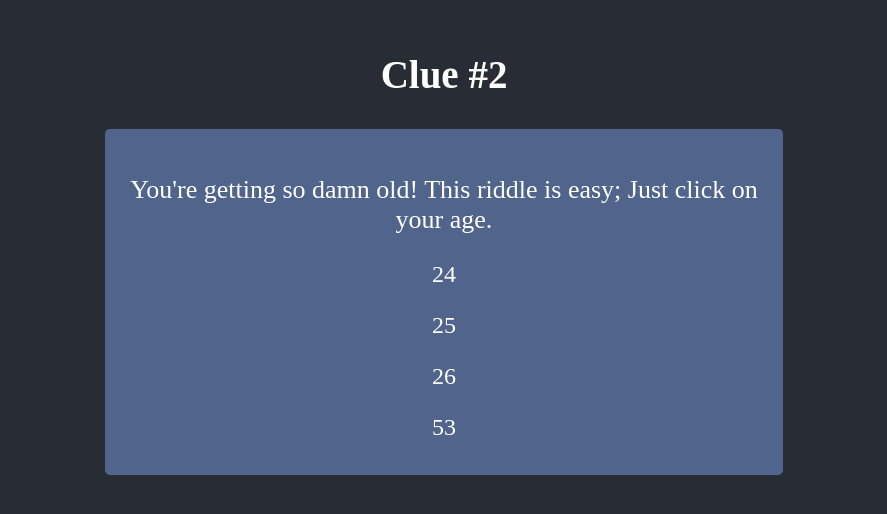
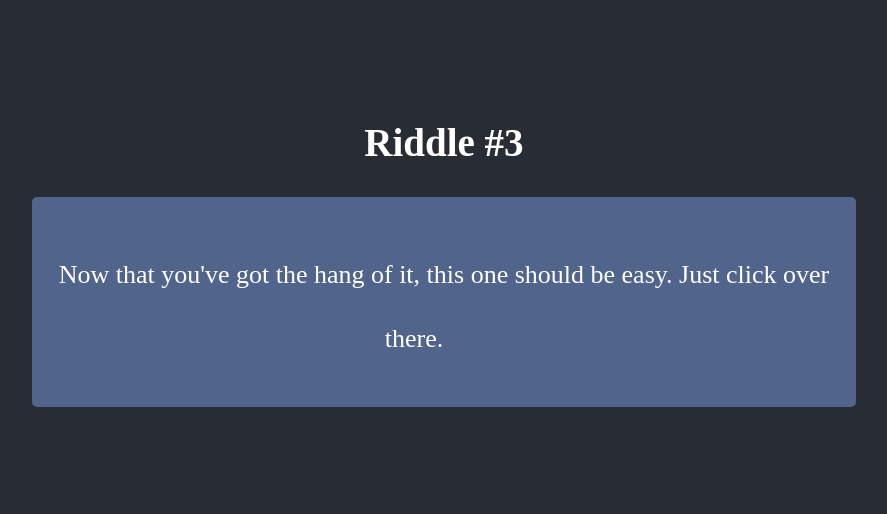
Before and after one commit to MorganHuegel/birthday-riddles, a React (Create React App) app: page / in a window 1280 px wide. Shown: the part 140-654 px from the top of the page, without its empty margins (196-1083 px from the left). Built offline with nearby package versions, Linux system fonts and the light colour scheme.

Commit message:
added riddle three

```diff
--- a/src/App.js
+++ b/src/App.js
@@ -14,7 +14,7 @@ class App extends Component {
   constructor(props){
     super(props);
     this.state = {
-      pageNum: 2,
+      pageNum: 3,
       correctScreen: false,
       correctMsg: ''
     }
@@ -50,7 +50,7 @@ class App extends Component {
         mainComponent = <RiddleTwo toggleCorrectScreen={this.toggleCorrectScreen}/>
         break;
       case(3):
-        mainComponent = <RiddleThree />
+        mainComponent = <RiddleThree toggleCorrectScreen={this.toggleCorrectScreen}/>
         break;
       case(4):
         mainComponent = <RiddleFour />
--- a/src/components/RiddleOne.js
+++ b/src/components/RiddleOne.js
@@ -76,7 +76,7 @@ export class RiddleOne extends React.Component {
 
     return (
       <div className='riddle-one'>
-        <h2>Clue #1</h2>
+        <h2>Riddle #1</h2>
         <p className='clue'>
           <span className='first-clue-hint'>w + h + a + t</span>
           <span className='first-clue-hint'>i + s</span>
--- a/src/components/RiddleThree.js
+++ b/src/components/RiddleThree.js
@@ -1,14 +1,101 @@
 import React from 'react';
+
+import '../stylesheets/RiddleThree.css';
 
 export class RiddleThree extends React.Component {
   constructor(props) {
     super(props);
     this.state = {
-
+      numOfGuesses: 0,
+      feedbackMsg: ''
     }
   }
 
+  onClick = (event) => {
+    const targetId = event.target.id;
+
+    if (targetId === 'link') {
+      let correctMsg = ''
+      if (this.state.numOfGuesses < 3) {
+        correctMsg = 'Easy peasy!'
+      } else if (this.state.numOfGuesses < 5) {
+        correctMsg = 'Not bad! You might see your present afterall!';
+      } else if (this.state.numOfGuesses < 7) {
+        correctMsg = '...although I have my doubts...';
+      } else if (this.state.numOfGuesses < 10) {
+        correctMsg = 'Were you just clicking randomly??';
+      } else {
+        correctMsg = 'Riddle master?? You should stick to cookie tasting or movie critiquing...';
+      }
+      this.props.toggleCorrectScreen(true, correctMsg);
+
+    } else {
+      let feedbackMsg = '';
+      if (this.state.numOfGuesses < 1) {
+        feedbackMsg = 'Hmm...try again.'
+      } else if (this.state.numOfGuesses < 2) {
+        feedbackMsg = 'Hmm...nope!';
+      } else if (this.state.numOfGuesses < 3) {
+        feedbackMsg = 'Just click over there, silly!';
+      } else if (this.state.numOfGuesses < 4) {
+        feedbackMsg = 'Is your brain taking the day off because it\'s your birthday?';
+      } else if (this.state.numOfGuesses < 5) {
+        feedbackMsg = 'Maybe if you just try clicking over there...';
+      } else if (this.state.numOfGuesses < 6) {
+        feedbackMsg = 'Carmen! Just click over there!';
+      } else if (this.state.numOfGuesses < 7) {
+        feedbackMsg = 'But really, just click over there. Its another dad-joke of a riddle.';
+      } else if (this.state.numOfGuesses < 8) {
+        feedbackMsg = 'Ugghhh seven clicks already? Good thing you have unlimited guesses!';
+      } else if (this.state.numOfGuesses < 9) {
+        feedbackMsg = 'Nope!';
+      } else if (this.state.numOfGuesses < 10) {
+        feedbackMsg = 'Keep trying!  You\'re gonna want to see your present. It\'s rad.';
+      } else if (this.state.numOfGuesses < 11) {
+        feedbackMsg = '10 guesses. You deserve a hint. "OVER" there.';
+      } else if (this.state.numOfGuesses < 12) {
+        feedbackMsg = 'OVER! Like you know, the preposition?';
+      } else if (this.state.numOfGuesses < 13) {
+        feedbackMsg = '"OVER"! As in "Oh my god, I am OVER this!"';
+      } else if (this.state.numOfGuesses < 14) {
+        feedbackMsg = 'Why are you at guess number 13, you\'re a fucking genius?';
+      } else if (this.state.numOfGuesses < 15) {
+        feedbackMsg = 'Are you just clicking with hopes that you\'ll receive a hint?';
+      } else if (this.state.numOfGuesses < 16) {
+        feedbackMsg = 'Okay fine. "OVER" there!';
+      } else if (this.state.numOfGuesses < 17) {
+        feedbackMsg = '"OVER"! As in "This game will never be over"';
+      } else {
+        feedbackMsg = 'Haha okay, just click the fucking colored box.';
+      }
+      this.setState({numOfGuesses: this.state.numOfGuesses + 1, feedbackMsg})
+    }
+  }
+
+
   render(){
-    return <p>RiddleThree</p>
+    let hintClass = '';
+    if (this.state.numOfGuesses > 10) {
+      hintClass = 'ten-guesses';
+    }
+    if (this.state.numOfGuesses > 13) {
+      hintClass = 'thirteen-guesses';
+    }
+    if (this.state.numOfGuesses > 14) {
+      hintClass = 'fourteen-guesses';
+    }
+
+    return (
+    <div className='riddle-three' onClick={(e) => this.onClick(e)}>
+      <h2>Riddle #3</h2>
+      <div className='clue'>
+        <p>Now that you've got the hang of it, this one should be easy. Just click over there.
+          <span id='link' className={hintClass} onClick={(e) => this.onClick(e)}></span>
+        </p>
+      </div>
+
+      <p className='feedback'>{this.state.feedbackMsg}</p>
+    </div>
+    )
   }
 }
--- a/src/components/RiddleTwo.js
+++ b/src/components/RiddleTwo.js
@@ -105,7 +105,7 @@ export class RiddleTwo extends React.Component {
 
     return (
     <div className='riddle-two'>
-      <h2>Clue #2</h2>
+      <h2>Riddle #2</h2>
       <div className='clue'>
         <p>You're getting so damn old! This riddle is easy; Just click on <span className={strugglingHint} id='your-age-link' onClick={event => this.onClick(event)}>your age</span>.</p>
         <p className={`riddle-two-option ${guessed24}`} onClick={event => this.onClick(event)}>24</p>
--- a/src/stylesheets/RiddleThree.css
+++ b/src/stylesheets/RiddleThree.css
@@ -0,0 +1,39 @@
+.riddle-three {
+  padding: calc(100vh - 600px) 10px;
+}
+
+.riddle-three .clue {
+  background-color: rgb(80, 100, 140);
+  padding: 20px 20px 10px 20px;
+  border-radius: 5px;
+  width: 88%;
+  display: inline-block;
+  line-height: 4rem;
+}
+
+@media only screen and (max-width: 450px) {
+  .riddle-three {
+    padding: 100px 10px;
+  }
+}
+
+.riddle-three #link {
+  display: inline-block;
+  width: 60px;
+  height: 26px;
+  position: relative;
+  bottom: 26px;
+  right: 52px;
+}
+
+.riddle-three .ten-guesses {
+  background-color: rgb(85, 105, 145);
+}
+
+.riddle-three .thirteen-guesses {
+  background-color: rgb(90, 110, 150);
+}
+
+.riddle-three .fourteen-guesses {
+  background-color: rgb(120, 140, 255);
+}
```
